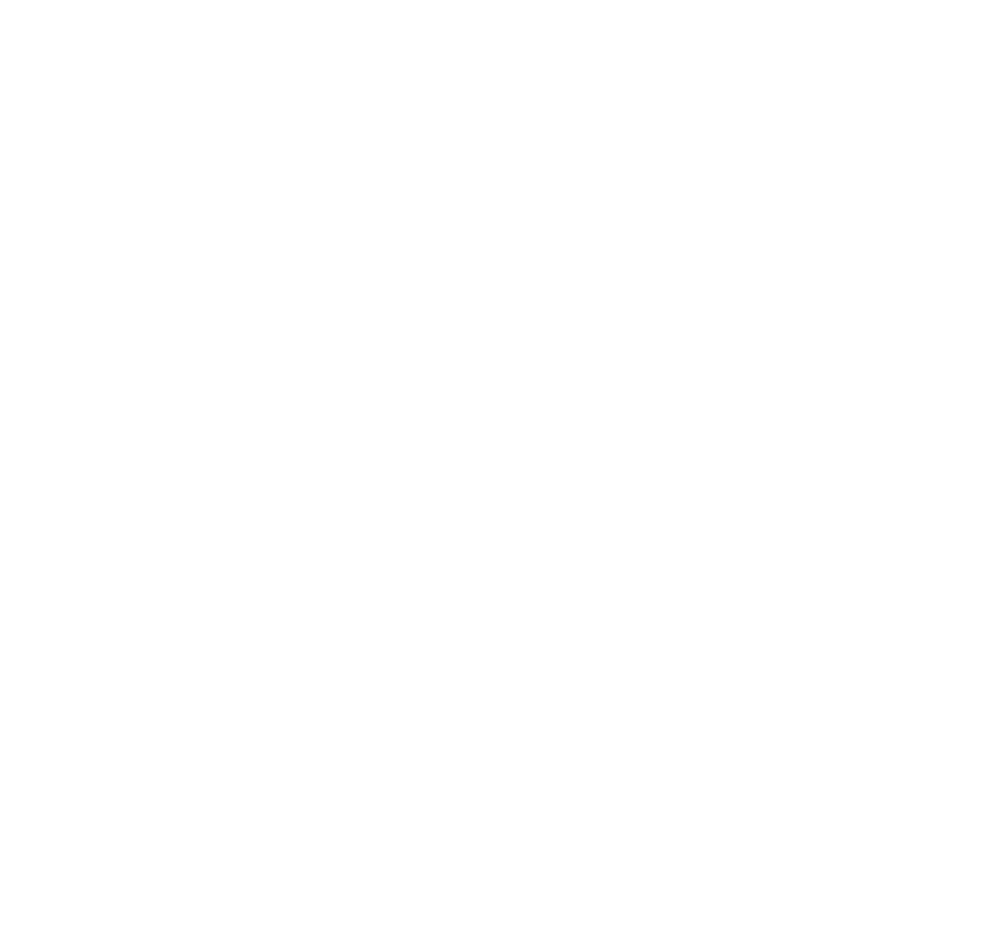
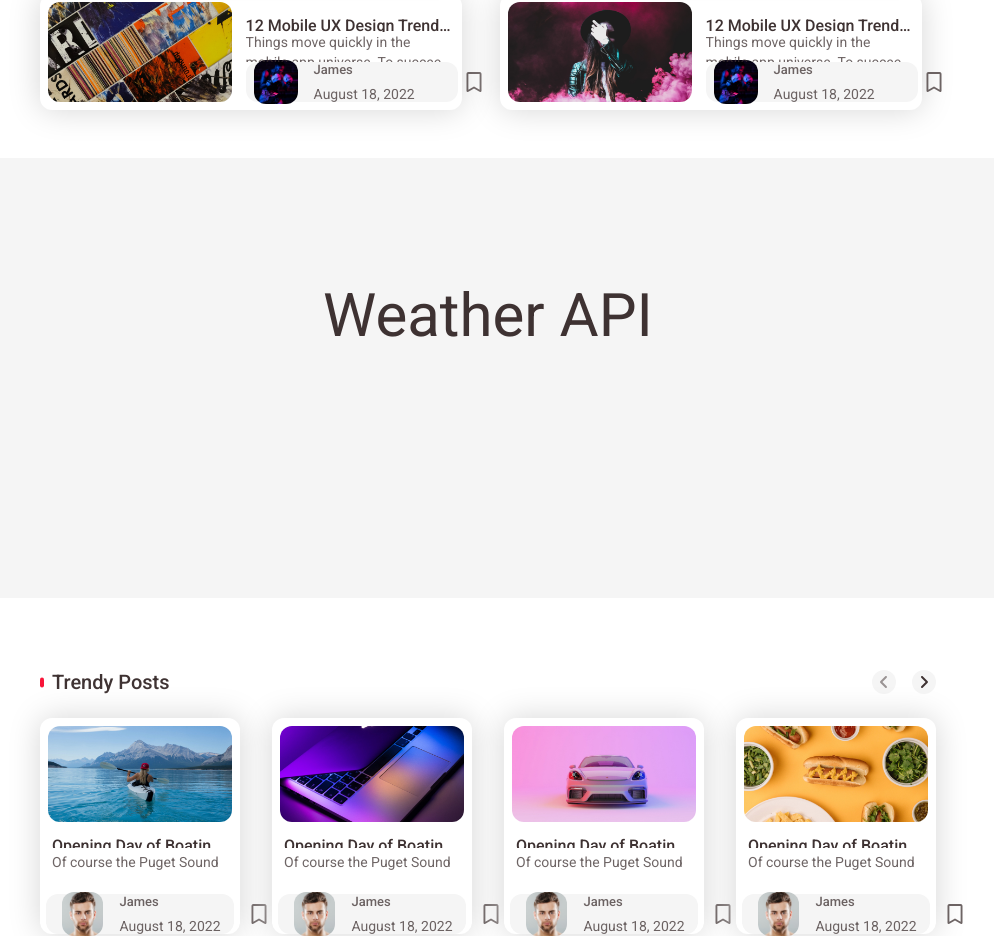
Before and after one commit to dlooz8/express-react-news-station, a React (Vite) app in the folder client/: page / in a window 1280 px wide. Shown: the part 2125-3061 px from the top of the page, without its empty margins (152-1146 px from the left). Before the commit the page ends 2139 px from the top, so only its background shows below. Built offline with nearby package versions, Linux system fonts and the light colour scheme.

Commit message:
make some cap

```diff
--- a/client/src/components/HotSport.jsx
+++ b/client/src/components/HotSport.jsx
@@ -1,13 +1,13 @@
 
 function HotSport() {
     return (
-        <section className="my-12 px-48 bg-gray">
+        <section className="mt-16 pt-4 pb-16 px-48 bg-gray">
             <div className="flex justify-between py-6">
                 <div className="flex gap-2 justify-between items-center">
                     <svg width="4" height="11" viewBox="0 0 4 11" fill="none" xmlns="http://www.w3.org/2000/svg">
                         <rect y="0.5" width="4" height="10" rx="2" fill="#F81539"/>
                     </svg>
-                    <h4>Latest Videos</h4>
+                    <h4>Hot Sport</h4>
                 </div>
                 <div className="flex justify-between gap-4">
                     <div className="w-[3vh] h-[3vh] bg-[#e2e2e2] rounded-xl flex items-center justify-center red-hover">
--- a/client/src/components/NewPosts.jsx
+++ b/client/src/components/NewPosts.jsx
@@ -1,7 +1,7 @@
 
 function NewPosts() {
     return (
-        <section className="mx-48">
+        <section className="mx-48 my-12">
             <div className="flex justify-between py-8">
                 <div className="flex gap-2 justify-between items-center">
                     <svg width="4" height="11" viewBox="0 0 4 11" fill="none" xmlns="http://www.w3.org/2000/svg">
--- /dev/null
+++ b/client/src/components/TrendyPosts.jsx
@@ -0,0 +1,99 @@
+
+function TrendyPosts() {
+    return (
+      <section className="mx-48 mt-12">
+          <div className="flex justify-between py-6">
+              <div className="flex gap-2 justify-between items-center">
+                  <svg width="4" height="11" viewBox="0 0 4 11" fill="none" xmlns="http://www.w3.org/2000/svg">
+                      <rect y="0.5" width="4" height="10" rx="2" fill="#F81539"/>
+                  </svg>
+                  <h4>Trendy Posts</h4>
+              </div>
+              <div className="flex justify-between gap-4">
+                  <div className="w-[3vh] h-[3vh] bg-gray rounded-xl flex items-center justify-center red-hover">
+                      <svg width="24" height="24" viewBox="0 0 24 24" fill="#3E3232" xmlns="http://www.w3.org/2000/svg">
+                          <path d="M14 18C13.7188 18 13.4688 17.9062 13.2812 17.7188L8.28125 12.7188C7.875 12.3438 7.875 11.6875 8.28125 11.3125L13.2812 6.3125C13.6562 5.90625 14.3125 5.90625 14.6875 6.3125C15.0938 6.6875 15.0938 7.34375 14.6875 7.71875L10.4062 12L14.6875 16.3125C15.0938 16.6875 15.0938 17.3438 14.6875 17.7188C14.5 17.9062 14.25 18 14 18Z" fillOpacity="0.5"/>
+                      </svg>
+                  </div>
+                  <div className="w-[3vh] h-[3vh] bg-gray rounded-xl flex items-center justify-center red-hover">
+                      <svg width="24" height="24" viewBox="0 0 24 24" fill="#3E3232" xmlns="http://www.w3.org/2000/svg">
+                          <path d="M10 18C9.71875 18 9.46875 17.9062 9.28125 17.7188C8.875 17.3438 8.875 16.6875 9.28125 16.3125L13.5625 12L9.28125 7.71875C8.875 7.34375 8.875 6.6875 9.28125 6.3125C9.65625 5.90625 10.3125 5.90625 10.6875 6.3125L15.6875 11.3125C16.0938 11.6875 16.0938 12.3438 15.6875 12.7188L10.6875 17.7188C10.5 17.9062 10.25 18 10 18Z"/>
+                      </svg>
+                  </div>
+              </div>
+          </div>
+          <div className="flex justify-between">
+              <div className="flex flex-col gap-[.5vh] shadow rounded-xl items-center w-[25vh] h-[27vh]">
+                  <img className="min-w-full max-h-[14vh] p-2 object-cover rounded-[20px]" src="popular-sport.jpg" alt="popular" />
+                  <h5 className="line-clamp-1 self-start px-3">Opening Day of Boating Season, Seattle WA</h5>
+                  <p className="line-clamp-2 px-3">Of course the Puget Sound is very watery, and where there is water, there are boats. Today is the Grand Opening of Boating Season when traffic gets stalled in the University District (UW) while the Montlake Bridge</p>
+                  <div className="flex items-center gap-4 bg-gray rounded-xl px-4 mt-4 w-[23.5vh] h-[5vh] ">
+                      <img src="avatar1.png" alt="avatar" className="max-w-[44px] max-h-[44px] object-cover rounded-xl" />
+                      <div className="flex flex-col gap-1 min-w-[14.5vh]">
+                          <h6>James</h6>
+                          <p>August 18, 2022</p>
+                      </div>
+                      <div className="red-hover">
+                          <svg width="16" height="21" viewBox="0 0 16 21" fill="#3E3232" xmlns="http://www.w3.org/2000/svg">
+                              <path d="M13.625 0C14.6406 0 15.5 0.859375 15.5 1.875V18.75C15.5 19.7266 14.4453 20.3125 13.5859 19.8438L8 16.5625L2.375 19.8438C1.51562 20.3125 0.5 19.7266 0.5 18.75V1.875C0.5 0.859375 1.32031 0 2.375 0H13.625ZM13.625 17.6562V2.10938C13.625 1.99219 13.5078 1.875 13.3516 1.875H2.57031C2.45312 1.875 2.375 1.99219 2.375 2.10938V17.6562L8 14.375L13.625 17.6562Z" fillOpacity={0.75}/>
+                          </svg>
+                      </div>
+                  </div>
+              </div>
+              <div className="flex flex-col gap-[.5vh] shadow rounded-xl items-center w-[25vh] h-[27vh]">
+                  <img className="min-w-full max-h-[14vh] p-2 object-cover rounded-[20px]" src="popular-tech.jpg" alt="popular" />
+                  <h5 className="line-clamp-1 self-start px-3">Opening Day of Boating Season, Seattle WA</h5>
+                  <p className="line-clamp-2 px-3">Of course the Puget Sound is very watery, and where there is water, there are boats. Today is the Grand Opening of Boating Season when traffic gets stalled in the University District (UW) while the Montlake Bridge</p>
+                  <div className="flex items-center gap-4 bg-gray rounded-xl px-4 mt-4 w-[23.5vh] h-[5vh] ">
+                      <img src="avatar1.png" alt="avatar" className="max-w-[44px] max-h-[44px] object-cover rounded-xl" />
+                      <div className="flex flex-col gap-1 min-w-[14.5vh]">
+                          <h6>James</h6>
+                          <p>August 18, 2022</p>
+                      </div>
+                      <div className="red-hover">
+                          <svg width="16" height="21" viewBox="0 0 16 21" fill="#3E3232" xmlns="http://www.w3.org/2000/svg">
+                              <path d="M13.625 0C14.6406 0 15.5 0.859375 15.5 1.875V18.75C15.5 19.7266 14.4453 20.3125 13.5859 19.8438L8 16.5625L2.375 19.8438C1.51562 20.3125 0.5 19.7266 0.5 18.75V1.875C0.5 0.859375 1.32031 0 2.375 0H13.625ZM13.625 17.6562V2.10938C13.625 1.99219 13.5078 1.875 13.3516 1.875H2.57031C2.45312 1.875 2.375 1.99219 2.375 2.10938V17.6562L8 14.375L13.625 17.6562Z" fillOpacity={0.75}/>
+                          </svg>
+                      </div>
+                  </div>
+              </div>
+              <div className="flex flex-col gap-[.5vh] shadow rounded-xl items-center w-[25vh] h-[27vh]">
+                  <img className="min-w-full max-h-[14vh] p-2 object-cover rounded-[20px]" src="popular-car.jpg" alt="popular" />
+                  <h5 className="line-clamp-1 self-start px-3">Opening Day of Boating Season, Seattle WA</h5>
+                  <p className="line-clamp-2 px-3">Of course the Puget Sound is very watery, and where there is water, there are boats. Today is the Grand Opening of Boating Season when traffic gets stalled in the University District (UW) while the Montlake Bridge</p>
+                  <div className="flex items-center gap-4 bg-gray rounded-xl px-4 mt-4 w-[23.5vh] h-[5vh] ">
+                      <img src="avatar1.png" alt="avatar" className="max-w-[44px] max-h-[44px] object-cover rounded-xl" />
+                      <div className="flex flex-col gap-1 min-w-[14.5vh]">
+                          <h6>James</h6>
+                          <p>August 18, 2022</p>
+                      </div>
+                      <div className="red-hover">
+                          <svg width="16" height="21" viewBox="0 0 16 21" fill="#3E3232" xmlns="http://www.w3.org/2000/svg">
+                              <path d="M13.625 0C14.6406 0 15.5 0.859375 15.5 1.875V18.75C15.5 19.7266 14.4453 20.3125 13.5859 19.8438L8 16.5625L2.375 19.8438C1.51562 20.3125 0.5 19.7266 0.5 18.75V1.875C0.5 0.859375 1.32031 0 2.375 0H13.625ZM13.625 17.6562V2.10938C13.625 1.99219 13.5078 1.875 13.3516 1.875H2.57031C2.45312 1.875 2.375 1.99219 2.375 2.10938V17.6562L8 14.375L13.625 17.6562Z" fillOpacity={0.75}/>
+                          </svg>
+                      </div>
+                  </div>
+              </div>
+              <div className="flex flex-col gap-[.5vh] shadow rounded-xl items-center w-[25vh] h-[27vh]">
+                  <img className="min-w-full max-h-[14vh] p-2 object-cover rounded-[20px]" src="popular-food.jpg" alt="popular" />
+                  <h5 className="line-clamp-1 self-start px-3">Opening Day of Boating Season, Seattle WA</h5>
+                  <p className="line-clamp-2 px-3">Of course the Puget Sound is very watery, and where there is water, there are boats. Today is the Grand Opening of Boating Season when traffic gets stalled in the University District (UW) while the Montlake Bridge</p>
+                  <div className="flex items-center gap-4 bg-gray rounded-xl px-4 mt-4 w-[23.5vh] h-[5vh] ">
+                      <img src="avatar1.png" alt="avatar" className="max-w-[44px] max-h-[44px] object-cover rounded-xl" />
+                      <div className="flex flex-col gap-1 min-w-[14.5vh]">
+                          <h6>James</h6>
+                          <p>August 18, 2022</p>
+                      </div>
+                      <div className="red-hover">
+                          <svg width="16" height="21" viewBox="0 0 16 21" fill="#3E3232" xmlns="http://www.w3.org/2000/svg">
+                              <path d="M13.625 0C14.6406 0 15.5 0.859375 15.5 1.875V18.75C15.5 19.7266 14.4453 20.3125 13.5859 19.8438L8 16.5625L2.375 19.8438C1.51562 20.3125 0.5 19.7266 0.5 18.75V1.875C0.5 0.859375 1.32031 0 2.375 0H13.625ZM13.625 17.6562V2.10938C13.625 1.99219 13.5078 1.875 13.3516 1.875H2.57031C2.45312 1.875 2.375 1.99219 2.375 2.10938V17.6562L8 14.375L13.625 17.6562Z" fillOpacity={0.75}/>
+                          </svg>
+                      </div>
+                  </div>
+              </div>
+          </div>
+      </section>
+    )
+  }
+
+  export default TrendyPosts
--- /dev/null
+++ b/client/src/components/Weather.jsx
@@ -0,0 +1,12 @@
+
+function Weather() {
+  return (
+    <section className='my-12 bg-gray'>
+
+        <div className='mx-48 p-32 min-h-[440px] text-center text-6xl'>Weather API</div>
+
+    </section>
+  )
+}
+
+export default Weather
--- a/client/src/pages/Main.jsx
+++ b/client/src/pages/Main.jsx
@@ -6,6 +6,8 @@ import Banner from '../components/Banner.jsx';
 import PopularPosts from '../components/PopularPosts.jsx';
 import NewPosts from '../components/NewPosts.jsx';
 import HotSport from '../components/HotSport.jsx';
+import TrendyPosts from '../components/TrendyPosts.jsx';
+import Weather from '../components/Weather.jsx';
 
 function Main() {
 //   const [news, setNews] = useState([]);
@@ -28,8 +30,10 @@ function Main() {
       <Carousel />
       <Banner />
       <PopularPosts />
+      <HotSport />
       <NewPosts />
-      <HotSport />
+      <Weather />
+      <TrendyPosts />
     </div>
   );
 }
```
